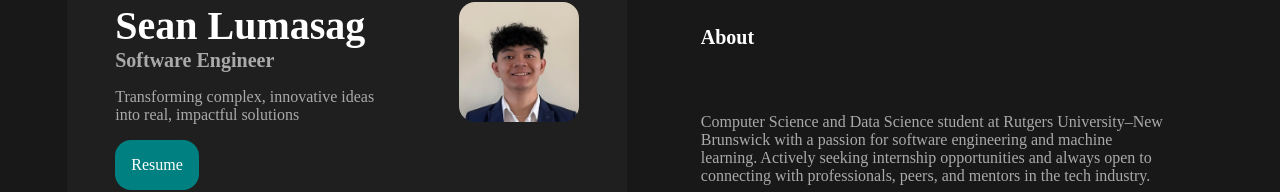
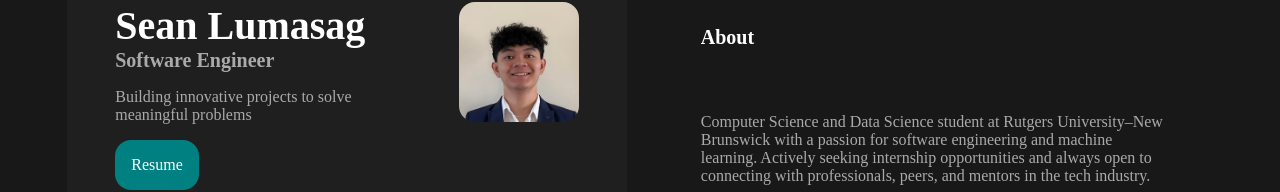
Before and after one commit to seanlumasag/personal-website, a React (Vite) app in the folder frontend/: page / in a window 1280 px wide. Shown: the part 166-358 px from the top of the page. Built offline with nearby package versions, Linux system fonts and the light colour scheme.

Commit message:
Headline text

```diff
--- a/frontend/src/sections/SectionHome.jsx
+++ b/frontend/src/sections/SectionHome.jsx
@@ -11,10 +11,7 @@ function Home() {
             <h3>Software Engineer</h3>
           </div>
           <div className="home-text">
-              <p>
-                Transforming complex, innovative ideas into real, impactful
-                solutions
-              </p>
+            <p>Building innovative projects to solve meaningful problems</p>
           </div>
           <div className="container-button">
             <a href="#contact" className="cta-button">
```
Lines whose indentation alone changed are shown as unchanged.
